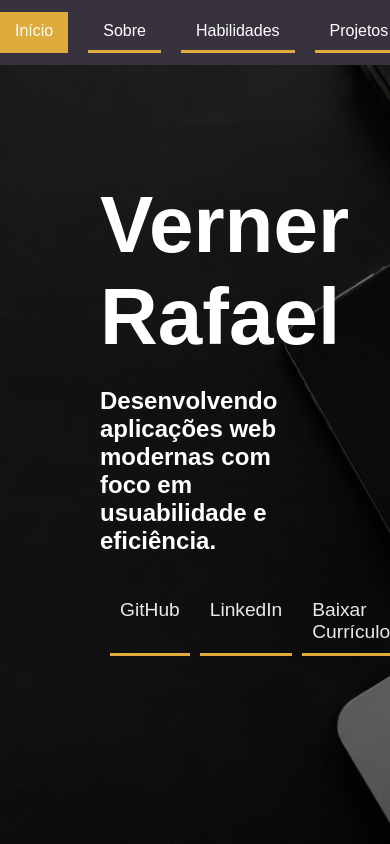
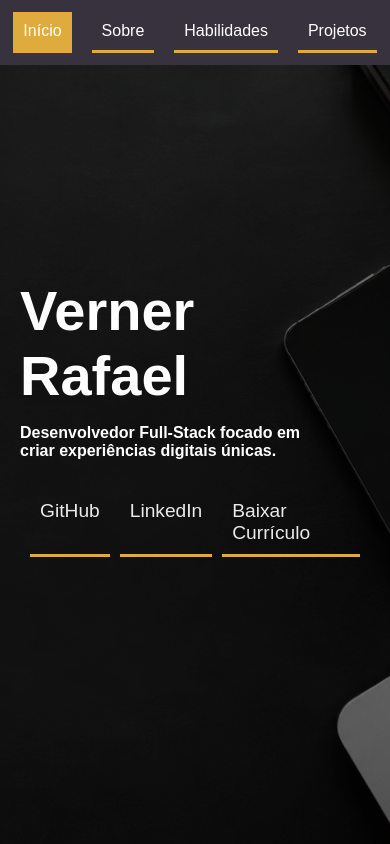
Before and after one commit to rafaelVerner/MeuPortfolio, a React (Vite) app: page / in a window 390 px wide. Shown: the top 844 px of the page. Built offline with nearby package versions, Linux system fonts and the light colour scheme.

Commit message:
feat: adicionado novos estilos ao skills e ao footer

```diff
--- a/src/components/About/About.css
+++ b/src/components/About/About.css
@@ -211,7 +211,7 @@
 @media (max-width: 1080px){
     .About{
         flex-direction: column;
-        padding: 10px;
+        /* padding: 10px; */
     }
     .About .Card-Image{
         margin-bottom: 50px;
@@ -230,6 +230,7 @@
         align-items: center;
     }
 
+
     .About .Formacao .For-Cards{
         width: 90%;
     }
--- a/src/components/Footer/Footer.css
+++ b/src/components/Footer/Footer.css
@@ -16,7 +16,6 @@ footer .Info-Row{
     gap: 150px;
 
 }
-
 
 footer .Info-Row .Navigation,  .Contacts{
   display: flex;
@@ -44,7 +43,9 @@ footer a{
 
 @media (max-width: 1080px){
   footer .Info-Row{
-    gap: 20px;
+    gap: 30px;
     flex-direction: column;
+    justify-content: center;
   }
+
 }
--- a/src/components/Hero/Hero.css
+++ b/src/components/Hero/Hero.css
@@ -23,10 +23,11 @@
 .Hero .Content {
     position: relative;
     z-index: 10;
+    width: 70%;
 }
 
 .Hero .Description {
-    max-width: 50vw;
+    max-width: 90%;
 }
 
 .Hero .Content a{
@@ -68,13 +69,21 @@
 }
 
 @media (max-width: 1080px){
-    .Hero h1{
-        font-size: 5rem;
+    .Hero{
+        padding: 0 20px;
     }
-    .Hero h3{
-        font-size: 1.5rem;
+    .Hero .Content{
+        width: 100%;
     }
-    .Hero h4{
+
+    .Hero .Content h1{
+        font-size: 3.5rem;
+        width: 100%;
+    }
+    .Hero .Content h3{
+        font-size: 1rem;
+    }
+    .Hero .Content h4{
         font-size: 1rem;
     }
 
--- a/src/components/Navbar/Navbar.css
+++ b/src/components/Navbar/Navbar.css
@@ -36,6 +36,6 @@
         padding: 0;
     }
     .Links a{
-        padding: 10px 15px;
+        padding: 10px 10px;
     }
 }
--- a/src/components/Projects/Projects.css
+++ b/src/components/Projects/Projects.css
@@ -109,13 +109,18 @@
 
 .Projects .Project-Card .Card-Content .Links a{
     text-decoration: none;
-    color: black;
+    color: #EBEAEB  ;
     font-weight: bold;
-    background-color: #EBEAEB;
     padding: 10px 20px;
     text-align: center;
-    border-radius: 50px;
-    box-shadow: 0 2px 4px rgba(0, 0, 0, 0.3);
+    border-bottom: 2px solid #DEAB3C;
+    transition: background-color 0.4s ease;
+
+}
+
+.Projects .Project-Card .Card-Content .Links a:hover{
+    background-color: #DEAB3C;
+    transition: background-color 0.4s ease;
 }
 
 
--- a/src/components/Skills/Skills.css
+++ b/src/components/Skills/Skills.css
@@ -116,17 +116,43 @@
     .Skills .Header{
         margin-top: 90px;
     }
-    .Skills-List{
-        width: 40%;
-    }
-    .Skills-List .List-Header h1{
-        font-size: 3rem;
+    .Containers{
+        width: 100%;
+        display: flex;
+        flex-direction: column;
     }
     .Skills-Container{
-        flex-direction: column;
-        align-items: center;
-        padding-bottom: 50px;
-        margin-top: 10px;
+        width: 100%;
+        flex-direction: row;
+        align-items: stretch;
+        justify-content: center;
+        gap: 20px;
+        margin-top: 50px;
+    }
+    .Skills-Container .Skill-Button{
+        flex: 1;
+        height: 60px;
+        margin: 0;
+        display: flex;
+        justify-content: center;
+    }
+    .Skills-Container .Skill-Button h1{
+        font-size: 1.2rem;
+    }
+    .List-Container{
+        width: 100%;
+        margin-top: 50px;
+        display: flex;
+
+    }
+    .List-Container .Item-List{
+       width: 90%;
+       display: flex;
+       justify-content: center;
+    }
+    .List-Container .Item-List .Item-Card{
+        font-size: 1.2rem;
+        width: 40%;
     }
 
 }
--- a/src/data/profile.js
+++ b/src/data/profile.js
@@ -1,7 +1,7 @@
 export const profileData = {
     nome: "Verner Rafael",
     profissao: "Desenvolvedor de Sistemas",
-    descricao: "Desenvolvendo aplicações web modernas com foco em usuabilidade e eficiência.",
+    descricao: "Desenvolvedor Full-Stack focado em criar experiências digitais únicas.",
     sobre: {
         title: "Sobre mim",
         content: "\tOlá, meu nome é Verner Rafael. \n\nSou um desenvolvedor que gosta do desafio de escrever código e criar softwares.\n\nEstou sempre em busca de aprimorar minhas habilidades e aprender mais sobre o universo da programação. Atualmente tenho como foco o estudos em tecnologias web, como React e Node.js.\n\nAlém disso, tenho interesse em outras áreas da tecnologia, como inteligência artificial, redes de computadores, desenvolvimento de jogos e cybersegurança.\n\nAqui estáo algumas ferramentas que utilizo para desenvolver projetos: \n\n"
```
